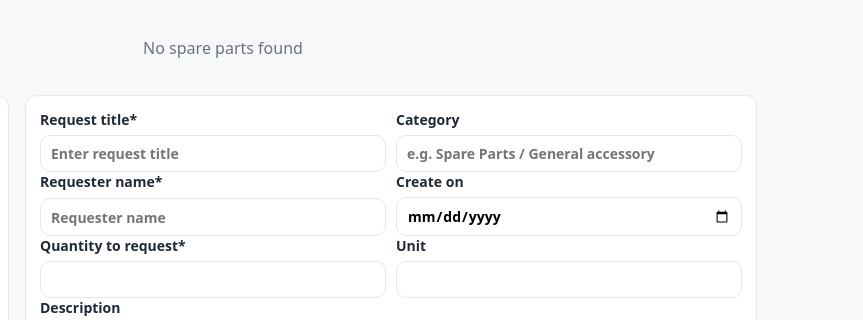
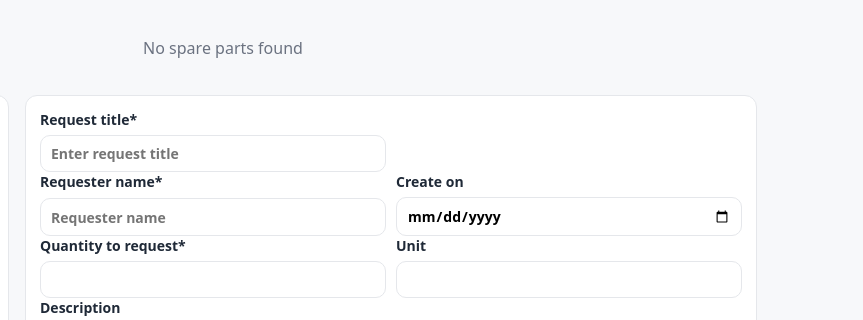
Before and after one commit to Anoosara/spareparts-webApp, an Electron app: page request.html in a window 1280 px wide. Shown: the part 87-407 px from the top of the page, 417-1280 px from the left. Drawn offline with Linux system fonts and the light colour scheme.

Commit message:
Update request.html

```diff
--- a/request.html
+++ b/request.html
@@ -41,14 +41,7 @@
           <label>Request title*
             <input id="reqTitle" required placeholder="Enter request title" />
           </label>
-          <label>Category
-            <input id="reqCategory" list="catlist" placeholder="e.g. Spare Parts / General accessory" />
-            <datalist id="catlist">
-              <option>Spare Parts</option>
-              <option>General accessory</option>
-              <option>Prober</option>
-            </datalist>
-          </label>
+
         </div>
 
         <div class="grid-2">
```
